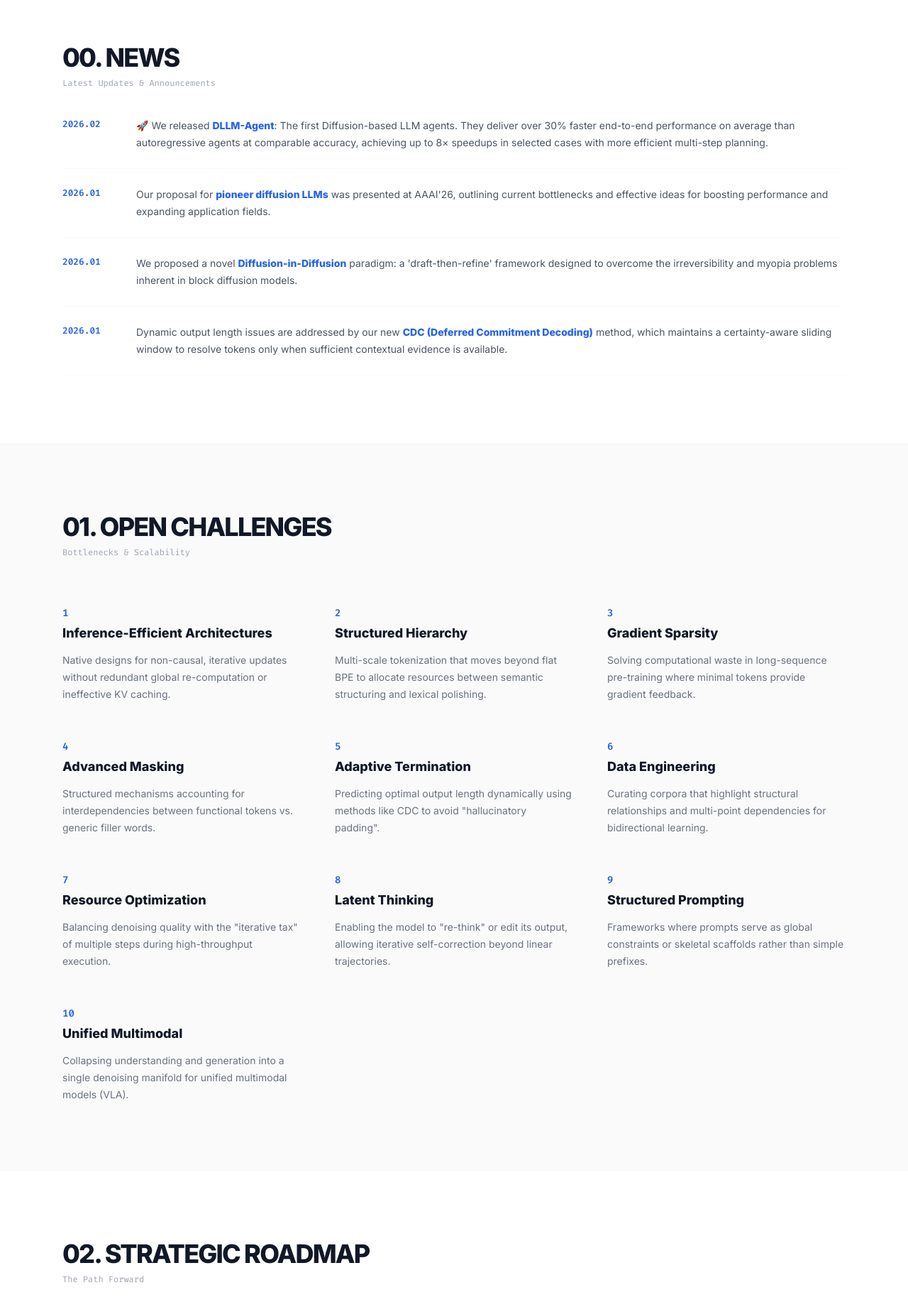
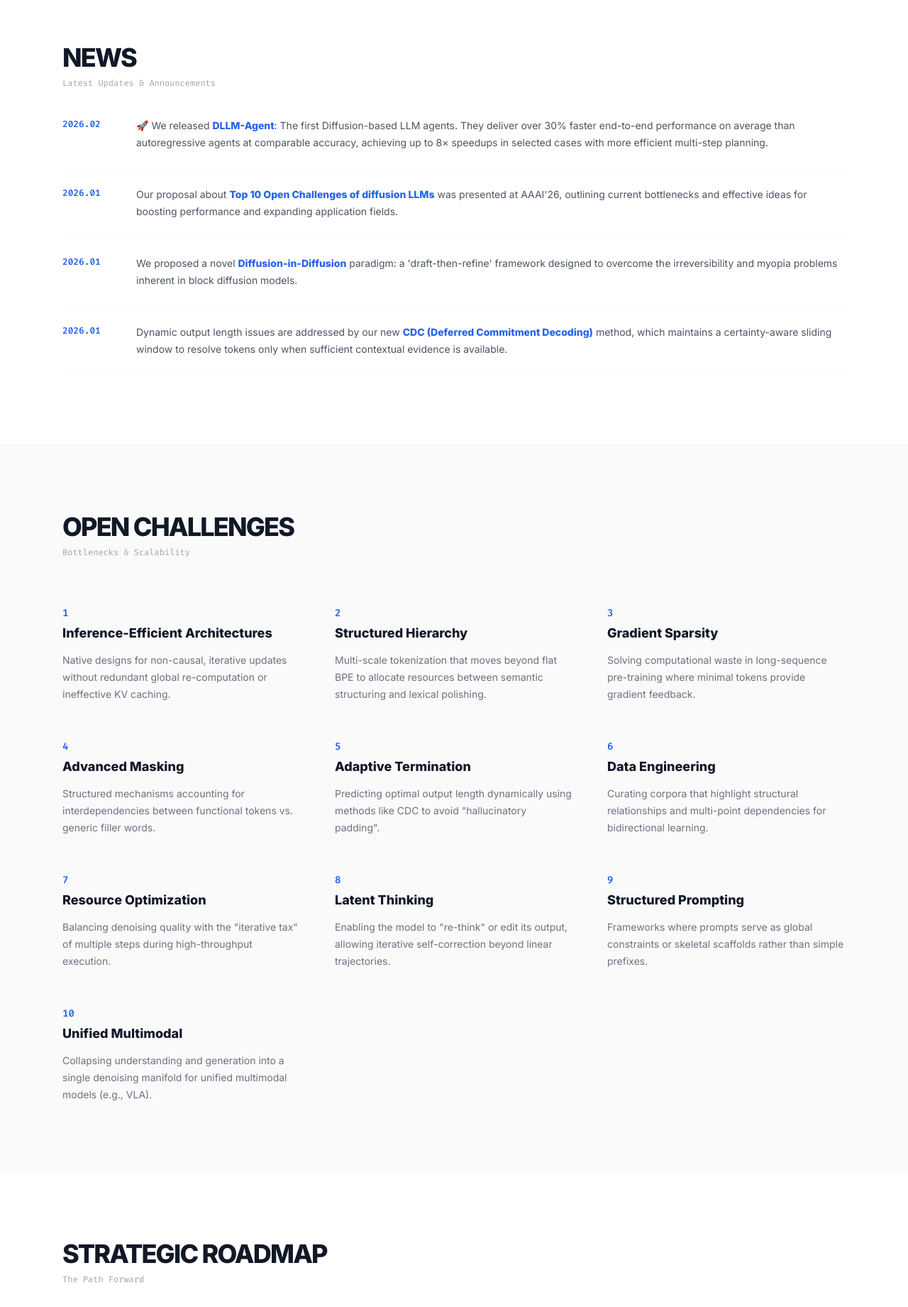
Before and after one commit to noah-dllm/noah-dllm.github.io, a plain HTML site: page index.html in a window 1280 px wide. Shown: the part 559-2400 px from the top of the page at 71% size. Drawn offline with nearby package versions, Linux system fonts and the light colour scheme; some packages are replaced by stand-ins of ours; a script that the page names is missing.

Commit message:
Refine section headings and update proposal details

```diff
--- a/index.html
+++ b/index.html
@@ -43,7 +43,7 @@
 
     <section class="max-w-6xl mx-auto px-6 pb-24">
         <div class="mb-10">
-            <h2 class="text-4xl font-black tracking-tighter uppercase">00. News</h2>
+            <h2 class="text-4xl font-black tracking-tighter uppercase">News</h2>
             <p class="text-gray-400 mono text-xs mt-2">Latest Updates & Announcements</p>
         </div>
         <div class="space-y-6">
@@ -56,7 +56,7 @@
             <div class="flex flex-col md:flex-row gap-2 md:gap-6 items-start pb-6 border-b border-gray-50">
                 <span class="news-date">2026.01</span>
                 <p class="text-gray-600 text-sm leading-6">
-                    Our proposal for <strong><a href="https://arxiv.org/abs/2601.14041" class="text-blue-600 hover:underline">pioneer diffusion LLMs</a></strong> was presented at AAAI'26, outlining current bottlenecks and effective ideas for boosting performance and expanding application fields.
+                    Our proposal about <strong><a href="https://arxiv.org/abs/2601.14041" class="text-blue-600 hover:underline">Top 10 Open Challenges of diffusion LLMs</a></strong> was presented at AAAI'26, outlining current bottlenecks and effective ideas for boosting performance and expanding application fields.
                 </p>
             </div>
             <div class="flex flex-col md:flex-row gap-2 md:gap-6 items-start pb-6 border-b border-gray-50">
@@ -77,7 +77,7 @@
     <section class="border-t border-subtle bg-[#fafafa]">
         <div class="max-w-6xl mx-auto px-6 py-24">
             <div class="mb-16">
-                <h2 class="text-4xl font-black tracking-tighter uppercase">01. Open Challenges</h2>
+                <h2 class="text-4xl font-black tracking-tighter uppercase">Open Challenges</h2>
                 <p class="text-gray-400 mono text-xs mt-2">Bottlenecks & Scalability</p>
             </div>
 
@@ -130,7 +130,7 @@
                 <div class="md:col-span-2 lg:col-span-1">
                     <span class="challenge-number text-sm">10</span>
                     <h3 class="font-bold text-lg mb-3 mt-1">Unified Multimodal</h3>
-                    <p class="text-gray-500 text-sm leading-6">Collapsing understanding and generation into a single denoising manifold for unified multimodal models (VLA).</p>
+                    <p class="text-gray-500 text-sm leading-6">Collapsing understanding and generation into a single denoising manifold for unified multimodal models (e.g., VLA).</p>
                 </div>
             </div>
         </div>
@@ -138,7 +138,7 @@
 
     <section class="max-w-6xl mx-auto px-6 py-24">
         <div class="mb-16">
-            <h2 class="text-4xl font-black tracking-tighter uppercase">02. Strategic Roadmap</h2>
+            <h2 class="text-4xl font-black tracking-tighter uppercase">Strategic Roadmap</h2>
             <p class="text-gray-400 mono text-xs mt-2">The Path Forward</p>
         </div>
 
@@ -157,7 +157,7 @@
             </div>
             <div class="pillar-card">
                 <h4 class="font-bold text-blue-600 mono text-sm mb-4">Pillar IV: Unified Intelligence</h4>
-                <p class="text-gray-600 leading-7">Treating understanding and generation as a single continuum to collapse the modality gap in VLA models.</p>
+                <p class="text-gray-600 leading-7">Treating understanding and generation as a single continuum to collapse the modality gap in unified multimodal models.</p>
             </div>
         </div>
     </section>
```
